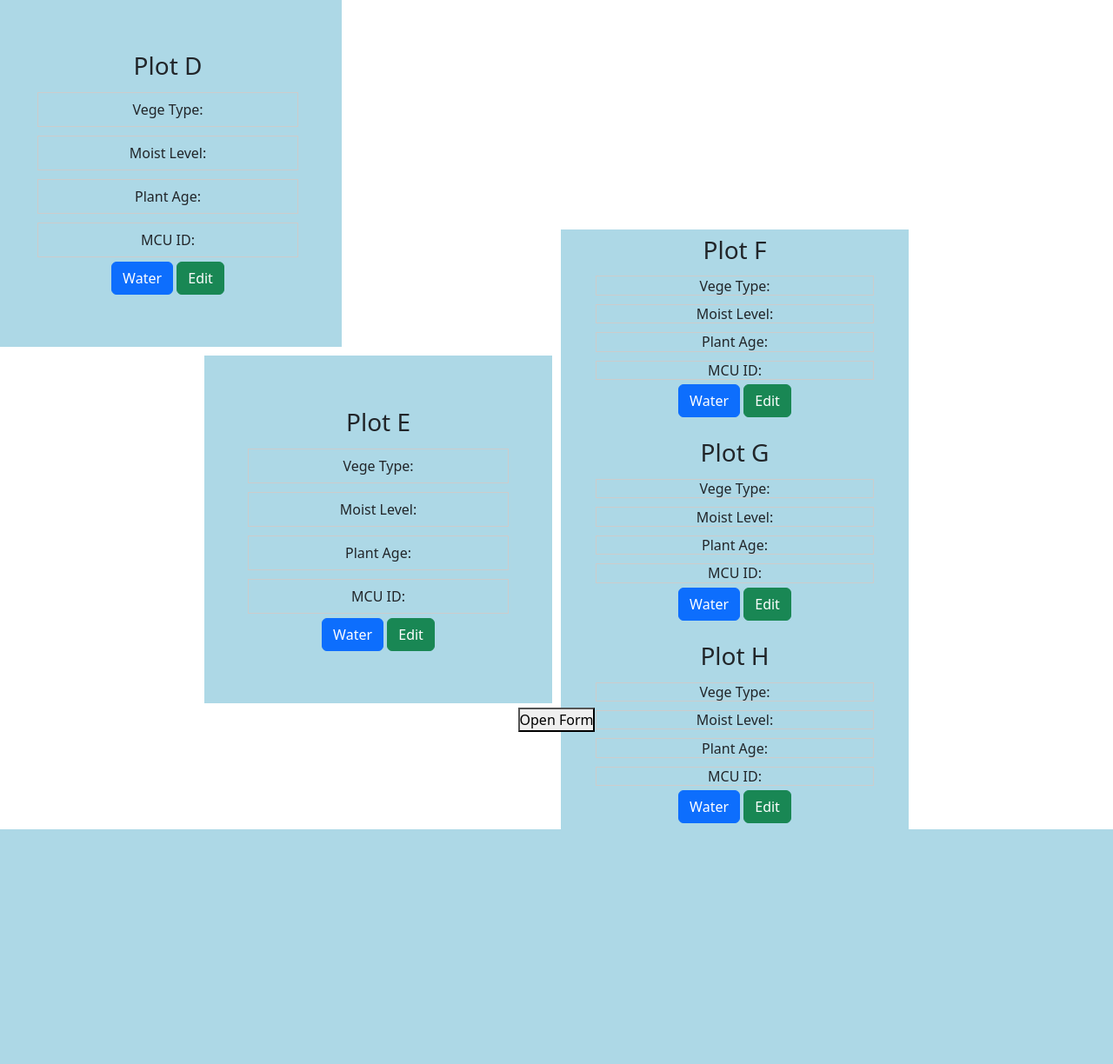
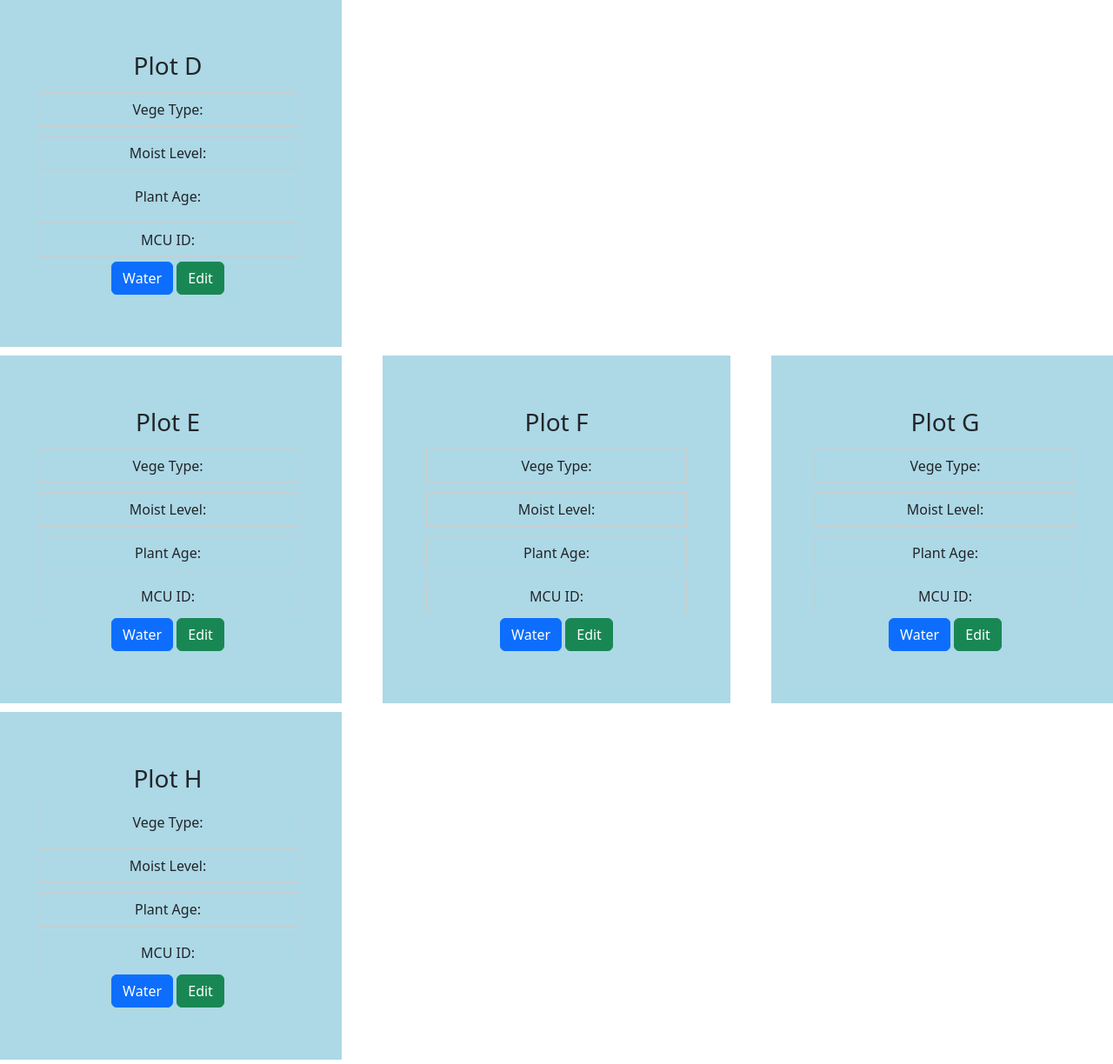
Before and after one commit to ImranTajol/final_year_project, a PHP site: page / in a window 1280 px wide. Shown: the part 552-1776 px from the top of the page at 87% size. Before the commit the page ends 1506 px from the top, so only its background shows below. Run offline with PHP 8.4, Linux system fonts and the light colour scheme; some libraries are stand-ins or nearby versions.

Commit message:
re-adjust layout.. one div accidentally deleted

```diff
--- a/home.php
+++ b/home.php
@@ -67,9 +67,8 @@
             </div>
 
             <div class="square" onclick="redirect('C')">
-
-            <h3>Plot C</h3>
-                <div class="inner-div">Vege Type:</div>
+              <h3>Plot C</h3>
+                  <div class="inner-div">Vege Type:</div>
                   <div class="inner-div">Moist Level:</div>
                   <div class="inner-div">Plant Age:</div>
                   <div class="inner-div">MCU ID:</div>
@@ -79,9 +78,10 @@
                     <a href="./index.php?page=edit_data&button_id=C" class="btn btn-success">Edit</a>
 
                   </div>
-                </div>
+            </div>
+
+
             <div class="square" onclick="redirect('D')">
-
               <h3>Plot D</h3>
                 <div class="inner-div">Vege Type:</div>
                   <div class="inner-div">Moist Level:</div>
@@ -94,7 +94,6 @@
 
                   </div>
             </div>
-
 
             <!-- row-wrap -->
         </div>
@@ -115,7 +114,7 @@
             </div>
 
             <div class="square" onclick="redirect('F')">
-            <div class="square" >
+
               <h3>Plot F</h3>
                 <div class="inner-div">Vege Type:</div>
                   <div class="inner-div">Moist Level:</div>
@@ -131,7 +130,7 @@
 
             <div class="square" onclick="redirect('G')">
 
-            <h3>Plot G</h3>
+              <h3>Plot G</h3>
                 <div class="inner-div">Vege Type:</div>
                   <div class="inner-div">Moist Level:</div>
                   <div class="inner-div">Plant Age:</div>
@@ -142,7 +141,9 @@
                     <a href="./index.php?page=edit_data&button_id=G" class="btn btn-success">Edit</a>
 
                   </div>
-                </div>
+            </div>
+
+
             <div class="square" onclick="redirect('H')">
 
               <h3>Plot H</h3>
@@ -160,11 +161,13 @@
 
         </div>
 
+
     </div>
 
-    <button class="open-button" onclick="openForm()">Open Form</button>
 
-<div class="form-popup" id="myForm">
+    <!-- <button class="open-button" onclick="openForm()">Open Form</button> -->
+
+<!-- <div class="form-popup" id="myForm">
   <form action="/action_page.php" class="form-container">
     <h1>Login</h1>
 
@@ -177,7 +180,7 @@
     <button type="submit" class="btn">Login</button>
     <button type="button" class="btn cancel" onclick="closeForm()">Close</button>
   </form>
-</div>
+</div> -->
 
   <script>
     function redirect(letter) {
```
